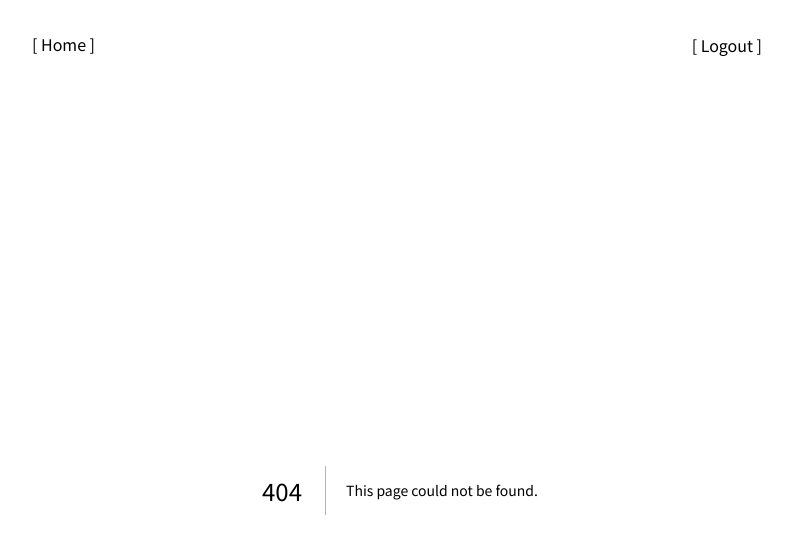
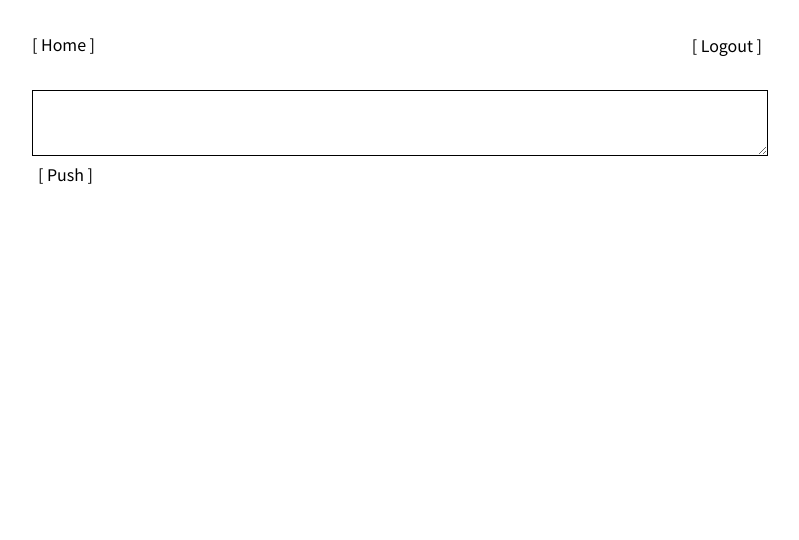
Before and after one commit to unknownpgr/memo-server, a Next.js app in the folder src/: page /multi-put in a window 1280 px wide. Before the commit this address had no page. Shown: the top 540 px of the page, without its empty margins (240-1039 px from the left). Built offline with nearby package versions, Linux system fonts and the light colour scheme.

Commit message:
Add multi-put page

```diff
--- /dev/null
+++ b/src/pages/multi-put.tsx
@@ -0,0 +1,82 @@
+import React, { memo, useState } from "react";
+import { put } from "../api";
+import Tag from "../components/tag";
+
+interface IMemo {
+  id: number;
+  content: string;
+  tags: string[];
+}
+
+function parse(text: string) {
+  const memos: IMemo[] = [];
+  let currentMemo: null | IMemo = null;
+
+  const lines = text.split("\n");
+  for (const line of lines) {
+    const f = line.charAt(0);
+    switch (f) {
+      case "#":
+        if (currentMemo) {
+          memos.push(currentMemo);
+        }
+        const id = +line
+          .replace("#", "")
+          .replace(".", "")
+          .replace("[ X ]", "")
+          .trim();
+        currentMemo = { id, content: "", tags: [] };
+        break;
+      case "@":
+        if (!currentMemo) continue;
+        currentMemo.tags.push(line.replace("@", "").trim());
+        break;
+      default:
+        if (!currentMemo) continue;
+        if (currentMemo.content.length) currentMemo.content += "\n";
+        currentMemo.content += line;
+        break;
+    }
+  }
+  return memos;
+}
+
+/**
+ * This page is for memo recovery.
+ */
+export default function MultiPut() {
+  const [text, setText] = useState("");
+
+  const memos = parse(text);
+
+  async function push() {
+    for (const memo of memos) {
+      const { id, content, tags } = memo;
+      const res = await put(`/api/memo/create`, { content, tags });
+      console.log(id, res);
+    }
+  }
+
+  return (
+    <div>
+      <textarea
+        value={text}
+        onChange={(e) => setText(e.target.value)}
+      ></textarea>
+      <div>
+        <button onClick={push}>[ Push ]</button>
+      </div>
+      {memos.map(({ id, content, tags }) => (
+        <div key={id}>
+          <div>
+            <strong>#{id}</strong>
+            {tags.map((value) => (
+              <Tag key={value} value={value}></Tag>
+            ))}
+          </div>
+          <div style={{ whiteSpace: "pre-wrap" }}>{content}</div>
+        </div>
+      ))}
+    </div>
+  );
+}
```
